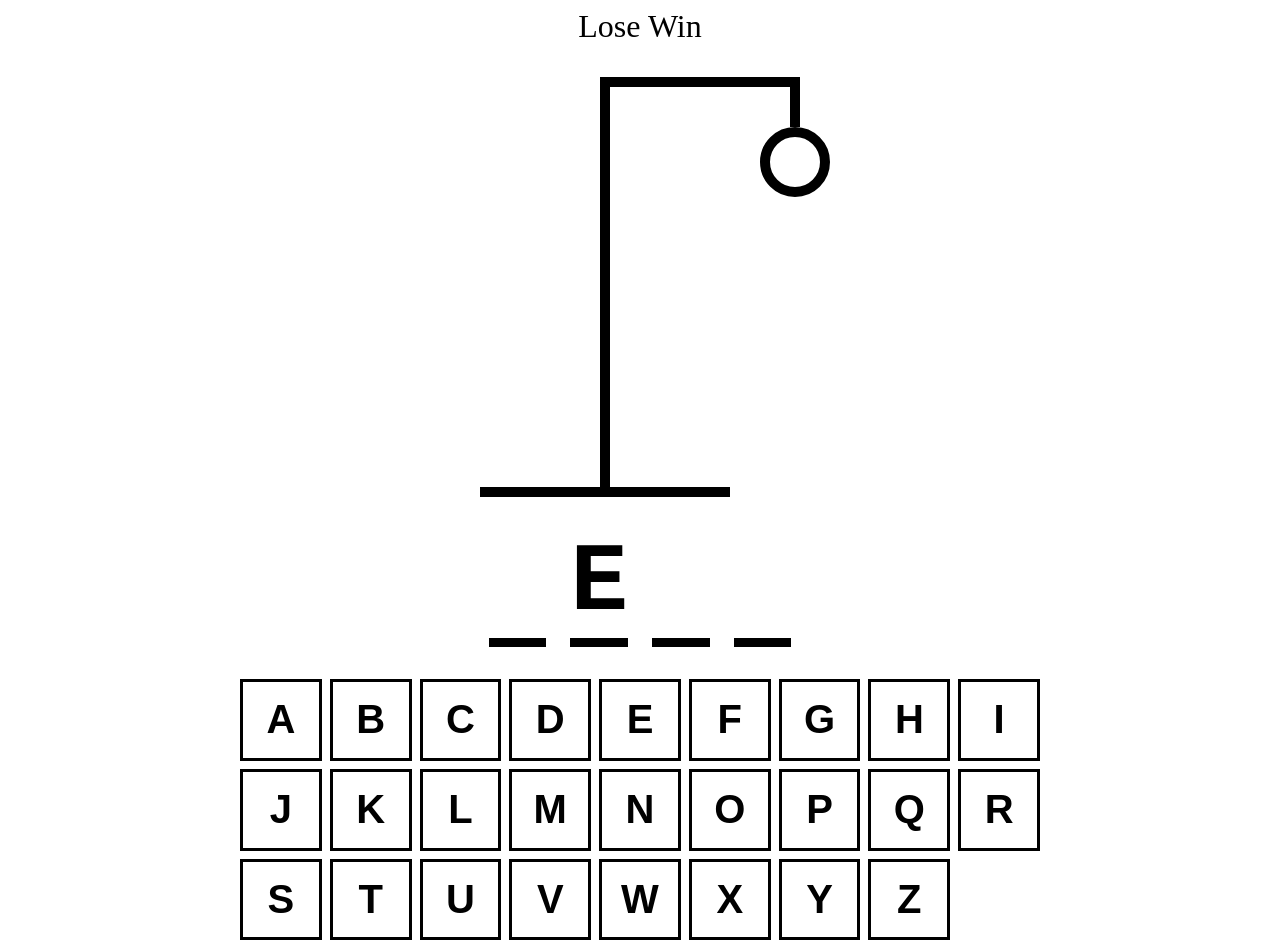
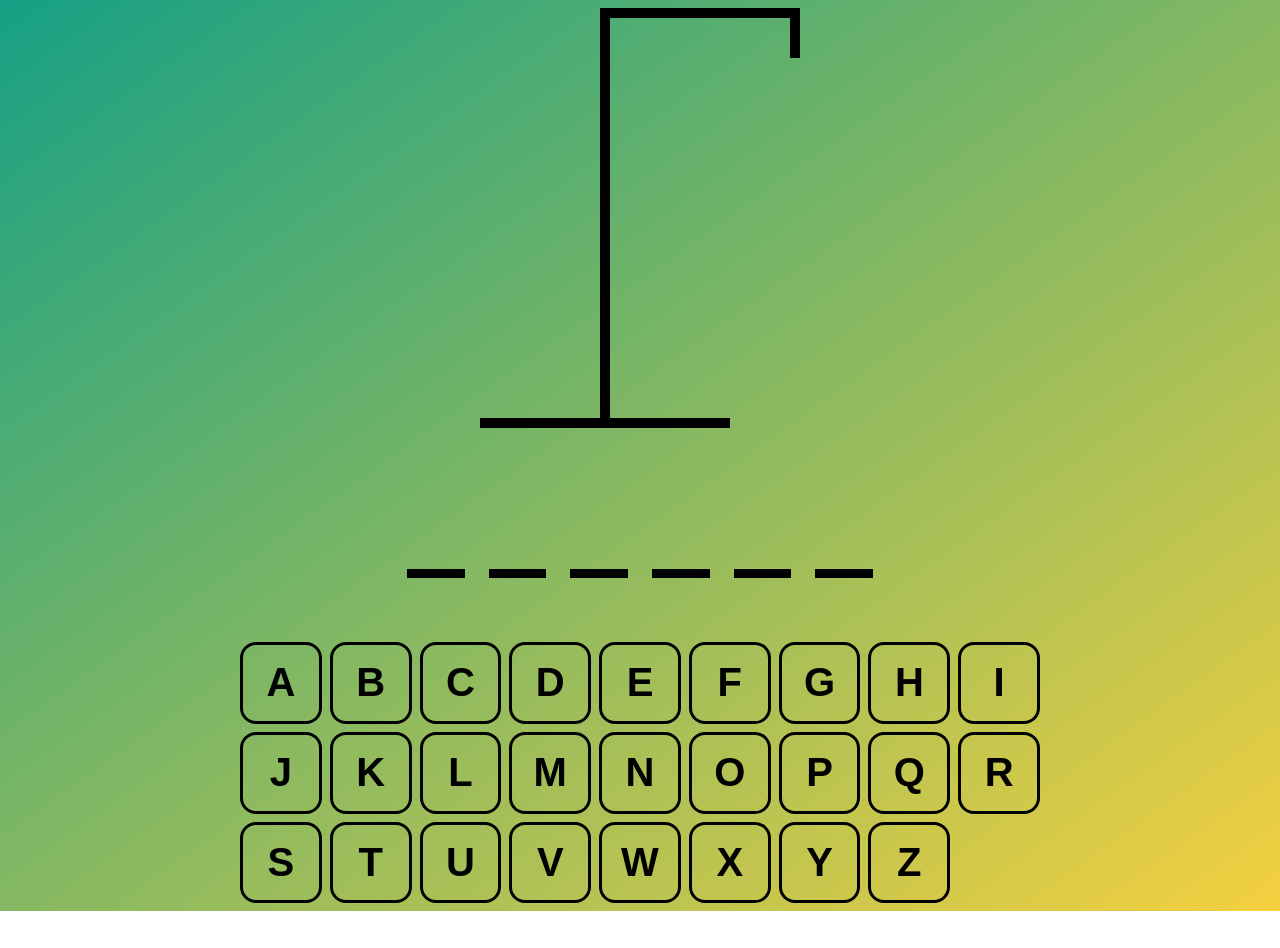
Before and after one commit to szymooneq/Hangman, a React (Vite) app: page / in a window 1280 px wide. After the commit the page ends 911 px from the top, so only its background shows below. Built offline with nearby package versions, Linux system fonts and the light colour scheme.

Commit message:
project logic

```diff
--- a/index.html
+++ b/index.html
@@ -5,6 +5,15 @@
     <link rel="icon" type="image/svg+xml" href="/vite.svg" />
     <meta name="viewport" content="width=device-width, initial-scale=1.0" />
     <title>Vite + React + TS</title>
+    <style>
+      body {
+        background: linear-gradient(to bottom right, #16A085, #F4D03F);
+        font-family: Inter, -apple-system, BlinkMacSystemFont, Segoe UI, Roboto, Oxygen,
+        Ubuntu, Cantarell, Fira Sans, Droid Sans, Helvetica Neue, sans-serif;
+        position: relative;
+      }
+    </style>
+
   </head>
   <body>
     <div id="root"></div>
--- a/package.json
+++ b/package.json
@@ -10,7 +10,8 @@
   },
   "dependencies": {
     "react": "^18.2.0",
-    "react-dom": "^18.2.0"
+    "react-dom": "^18.2.0",
+    "styled-components": "^5.3.6"
   },
   "devDependencies": {
     "@types/react": "^18.0.24",
--- a/src/App.tsx
+++ b/src/App.tsx
@@ -1,19 +1,51 @@
-import { useState } from "react"
-import HangmanDrawing from "./HangmanDrawing"
-import HangmanWord from "./HangmanWord"
-import Keyboard from "./Keyboard"
-import words from "./wordList.json"
+import { useCallback, useEffect, useState } from "react";
+import Hangman from "./Hangman";
+import Keyboard from "./Keyboard";
+import Word from "./Word";
+import words from "./wordList.json";
+
+function getRandomWord(arr: string[]) {
+  return arr[Math.floor(Math.random() * arr.length)];
+}
 
 export default function App() {
-  const [wordToGuess, setWordToGuess] = useState(() => {
-    return "test"
-    // return words[Math.floor(Math.random() * words.length)]
-  })
-  const [guessedLetters, setGuessedLetters] = useState<string[]>(["g"])
+  const [wordToGuess, setWordToGuess] = useState(getRandomWord(words));
+  const [guessedLetters, setGuessedLetters] = useState<string[]>([]);
 
-  const incorrectLetters = guessedLetters.filter(letter => (
-    !wordToGuess.includes(letter)
-  ))
+  const incorrectLetters = guessedLetters.filter(
+    (letter) => !wordToGuess.includes(letter)
+  );
+
+  const isLoser = incorrectLetters.length >= 6;
+  const isWinner = wordToGuess
+    .split("")
+    .every((letter) => guessedLetters.includes(letter));
+
+  const addGuessedLetter = useCallback(
+    (letter: string) => {
+      if (guessedLetters.includes(letter)) return;
+
+      setGuessedLetters((currentLetters) => [...currentLetters, letter]);
+    },
+    [guessedLetters]
+  );
+
+  useEffect(() => {
+    const keyDownHandler = (e: KeyboardEvent) => {
+      const key = e.key;
+
+      if (!key.match(/^[a-z]$/) || isLoser || isWinner) return;
+
+      e.preventDefault();
+      addGuessedLetter(key);
+    };
+
+    document.addEventListener("keypress", keyDownHandler);
+
+    return () => {
+      document.removeEventListener("keypress", keyDownHandler);
+    };
+  }, [guessedLetters, isWinner, isLoser]);
 
   return (
     <div
@@ -25,12 +57,32 @@ export default function App() {
         gap: "2rem",
         maxWidth: "800px"
       }}>
-        <div style={{ fontSize: "2rem", textAlign: "center" }}>Lose Win</div>
-        <HangmanDrawing numberOfGuesses={incorrectLetters.length} />
-        <HangmanWord />
-        <div style={{ alignSelf: "stretch" }}>
-          <Keyboard />
-        </div>
+      <Hangman numberOfGuesses={incorrectLetters.length} />
+      <Word
+        reveal={isLoser}
+        wordToGuess={wordToGuess}
+        guessedLetters={guessedLetters}
+      />
+      <div
+        style={{
+          fontSize: "1.3rem",
+          fontWeight: "bold",
+          textAlign: "center",
+          color: `${isWinner ? "gold" : "red"}`
+        }}>
+        {isWinner && "Winner! - Refresh to try again."}
+        {isLoser && "Nice Try - Refresh to try again."}
+      </div>
+      <div style={{ alignSelf: "stretch" }}>
+        <Keyboard
+          disabled={isWinner || isLoser}
+          correctLetters={guessedLetters.filter((letter) =>
+            wordToGuess.includes(letter)
+          )}
+          incorrectLetters={incorrectLetters}
+          addGuessedLetter={addGuessedLetter}
+        />
+      </div>
     </div>
-  )
+  );
 }
--- a/src/HangmanDrawing.tsx
+++ b/src/Hangman.tsx
@@ -1,5 +1,5 @@
 const HEAD = (
-  <div style={{
+  <div key="head" style={{
     width: "50px",
     height: "50px",
     borderRadius: "100%",
@@ -10,7 +10,7 @@ const HEAD = (
 )
 
 const BODY = (
-  <div style={{
+  <div key="body" style={{
     width: "10px",
     height: "100px",
     background: "black",
@@ -20,7 +20,7 @@ const BODY = (
 )
 
 const RIGHT_ARM = (
-  <div style={{
+  <div key="right_arm" style={{
     width: "100px",
     height: "10px",
     background: "black",
@@ -32,7 +32,7 @@ const RIGHT_ARM = (
 )
 
 const LEFT_ARM = (
-  <div style={{
+  <div key="left_arm" style={{
     width: "100px",
     height: "10px",
     background: "black",
@@ -44,7 +44,7 @@ const LEFT_ARM = (
 )
 
 const RIGHT_LEG = (
-  <div style={{
+  <div key="right_leg" style={{
     width: "100px",
     height: "10px",
     background: "black",
@@ -56,7 +56,7 @@ const RIGHT_LEG = (
 )
 
 const LEFT_LEG = (
-  <div style={{
+  <div key="left_leg" style={{
     width: "100px",
     height: "10px",
     background: "black",
@@ -69,11 +69,11 @@ const LEFT_LEG = (
 
 const BODY_PARTS = [HEAD, BODY, RIGHT_ARM, LEFT_ARM, RIGHT_LEG, LEFT_LEG]
 
-type HangmanDrawingProps = {
+type HangmanProps = {
   numberOfGuesses: number
 }
 
-export default function HangmanDrawing({ numberOfGuesses }:HangmanDrawingProps) {
+export default function HangmanDrawing({ numberOfGuesses }:HangmanProps) {
   return (
     <div style={{ position: "relative" }}>
       {BODY_PARTS.slice(0, numberOfGuesses)}
--- a/src/HangmanWord.tsx
+++ /dev/null
@@ -1,22 +0,0 @@
-export default function HangmanWord() {
-  const word = "test"
-  const guessedLetters = ["e"]
-
-  return (
-    <div
-      style={{
-        display: "flex",
-        gap: ".25em",
-        fontSize: "6rem",
-        fontWeight: "bold",
-        textTransform: "uppercase",
-        fontFamily: "monospace"
-      }}>
-      {word.split("").map((letter, id) => (
-        <span key={id} style={{ borderBottom: ".1em solid black" }}>
-          <span style={{ visibility: guessedLetters.includes(letter) ? "visible" : "hidden" }}>{letter}</span>
-        </span>
-      ))}
-    </div>
-  )
-}
--- a/src/Keyboard.module.css
+++ b/src/Keyboard.module.css
@@ -1,18 +1,19 @@
 .btn {
+  padding: .5rem;
+  aspect-ratio: 1/1;
   width: 100%;
+  background: none;
   border: 3px solid black;
-  background: none;
-  aspect-ratio: 1/1;
+  border-radius: 1rem;
   font-size: 2.5rem;
   text-transform: uppercase;
-  padding: .5rem;
   font-weight: bold;
+  color: black;
   cursor: pointer;
-  color: black;
 }
 
 .btn.active {
-  background-color: hsl(200, 100%, 50%);
+  background-color: #16A085;
   color: white;
 }
 
@@ -22,5 +23,5 @@
 
 .btn:hover:not(:disabled),
 .btn:focus:not(:disabled) {
-  background-color: hsl(200, 100%, 75%);
+  background-color: #F4D03F;
 }
--- a/src/Keyboard.tsx
+++ b/src/Keyboard.tsx
@@ -1,4 +1,4 @@
-import styles from "./Keyboard.module.css"
+import styles from "./Keyboard.module.css";
 
 const KEYS = [
   "a",
@@ -26,15 +26,45 @@ const KEYS = [
   "w",
   "x",
   "y",
-  "z",
-]
+  "z"
+];
 
-export default function Keyboard() {
+type KeyboardProps = {
+  disabled?: boolean;
+  correctLetters: string[];
+  incorrectLetters: string[];
+  addGuessedLetter: (letter: string) => void;
+};
+
+export default function Keyboard({
+  correctLetters,
+  incorrectLetters,
+  addGuessedLetter,
+  disabled = false
+}: KeyboardProps) {
   return (
-    <div style={{ display: "grid", gridTemplateColumns: "repeat(auto-fit, minmax(75px, 1fr))", gap: ".5rem"}}>
-      {KEYS.map((key) => (
-        <button key={key} className={`${styles.btn}`}>{key}</button>
-      ))}
+    <div
+      style={{
+        display: "grid",
+        gridTemplateColumns: "repeat(auto-fit, minmax(75px, 1fr))",
+        gap: ".5rem"
+      }}>
+      {KEYS.map((key) => {
+        const active = correctLetters.includes(key);
+        const inActive = incorrectLetters.includes(key);
+
+        return (
+          <button
+            key={key}
+            disabled={active || inActive || disabled}
+            className={`${styles.btn} ${active && styles.active} ${
+              inActive && styles.inactive
+            }`}
+            onClick={() => addGuessedLetter(key)}>
+            {key}
+          </button>
+        );
+      })}
     </div>
-  )
+  );
 }
--- /dev/null
+++ b/src/Word.tsx
@@ -0,0 +1,42 @@
+type WordProps = {
+  guessedLetters: string[];
+  wordToGuess: string;
+  reveal?: boolean;
+};
+
+export default function Word({
+  guessedLetters,
+  wordToGuess,
+  reveal = false
+}: WordProps) {
+  /* const word = "test"
+  const guessedLetters = ["e"] */
+
+  return (
+    <div
+      style={{
+        display: "flex",
+        gap: ".25em",
+        fontSize: "6rem",
+        fontWeight: "bold",
+        textTransform: "uppercase",
+        fontFamily: "monospace"
+      }}>
+      {wordToGuess.split("").map((letter, id) => (
+        <span key={id} style={{ borderBottom: ".1em solid black" }}>
+          <span
+            style={{
+              visibility:
+                guessedLetters.includes(letter) || reveal
+                  ? "visible"
+                  : "hidden",
+              color:
+                !guessedLetters.includes(letter) && reveal ? "red" : "black"
+            }}>
+            {letter}
+          </span>
+        </span>
+      ))}
+    </div>
+  );
+}
```
Also changed, not shown: 1 other file (tests, documents, lock files or other folders).
